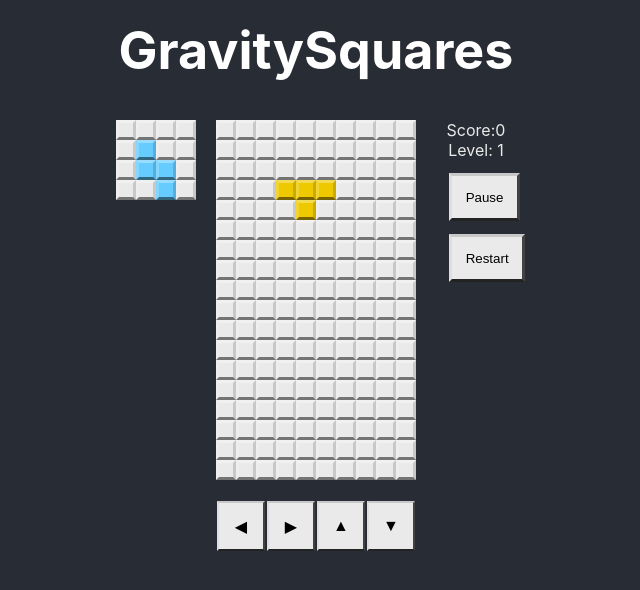
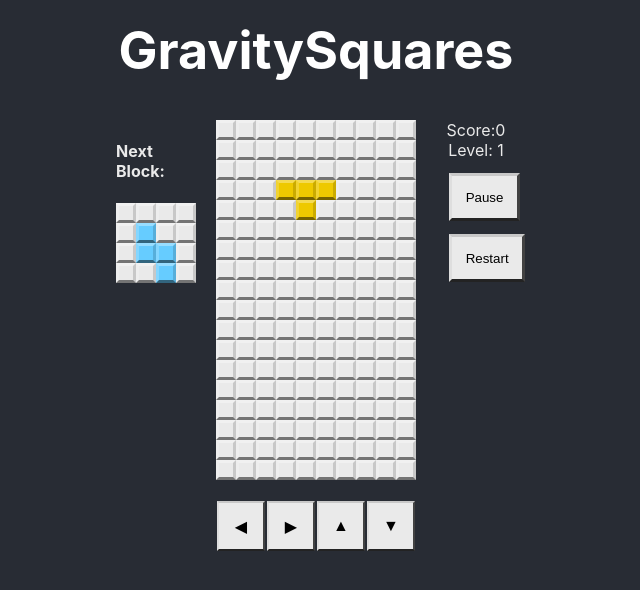
Before and after one commit to aucoeur/GravitySquares, a React (Create React App) app: page / in a window 1280 px wide. Shown: the top 590 px of the page, without its empty margins (324-964 px from the left). Built offline with nearby package versions, Linux system fonts and the light colour scheme.

Commit message:
add level to next preview

```diff
--- a/src/components/NextBlock/NextBlock.css
+++ b/src/components/NextBlock/NextBlock.css
@@ -1,9 +1,22 @@
 /* Next Block */
+.nextHead {
+  color: var(--color-0);
+  text-align: left;
+  padding-top: 0;
+}
+
+.nextHead>.h4 {
+  font-size: 1em;
+}
+
 .next-block {
   grid-area: l;
 
   display: grid;
   grid-template-columns: repeat(4, var(--tile-size));
+
   grid-gap: 0;
   align-self: flex-start;
+
+
 }
--- a/src/components/NextBlock/NextBlock.js
+++ b/src/components/NextBlock/NextBlock.js
@@ -17,9 +17,16 @@ export default function NextBlock(props) {
       })
     })
   return (
-    <div className="next-block">
+    <div>
 
-      {grid}
+      <div className="nextHead">
+        <h4>Next Block:</h4>
+      </div>
+
+      <div className="next-block">
+        {grid}
+      </div>
+
     </div>
   )
 }
```
Also changed, not shown: 1 other file (tests, documents, lock files or other folders).
